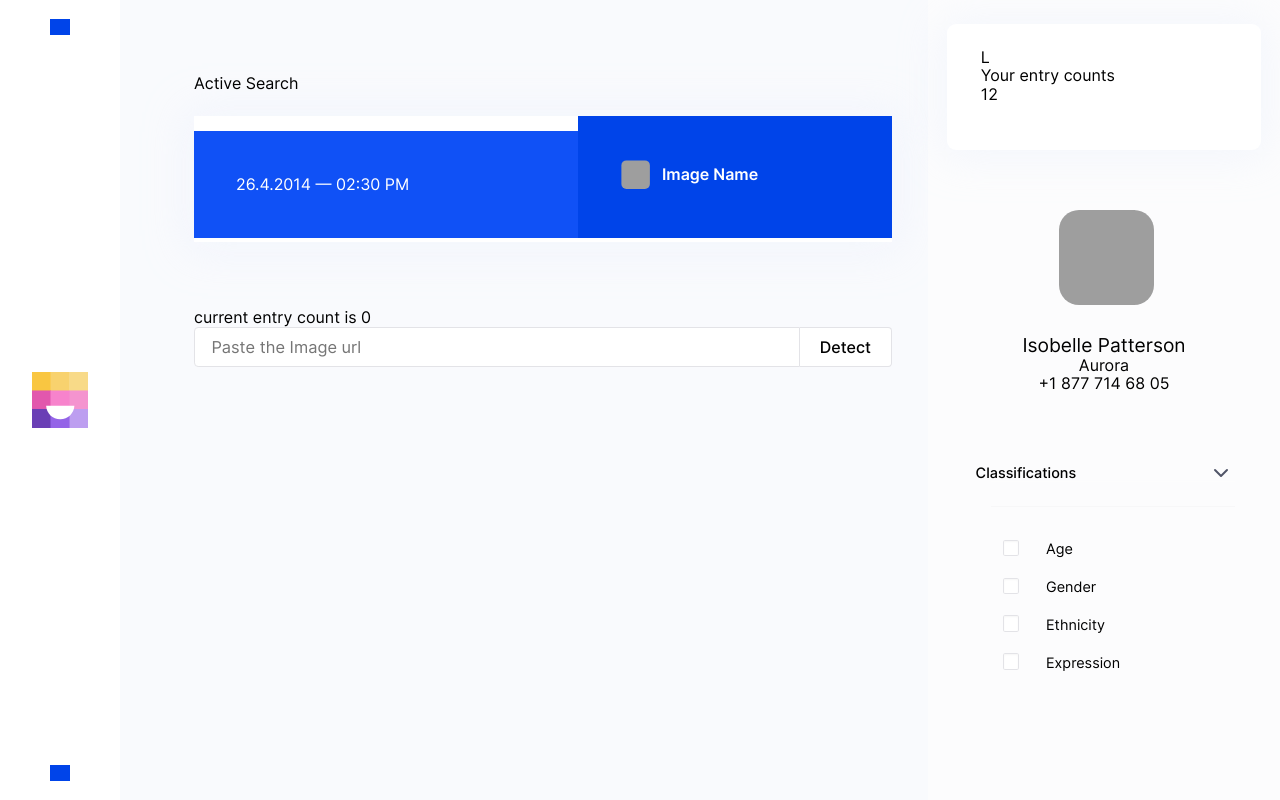
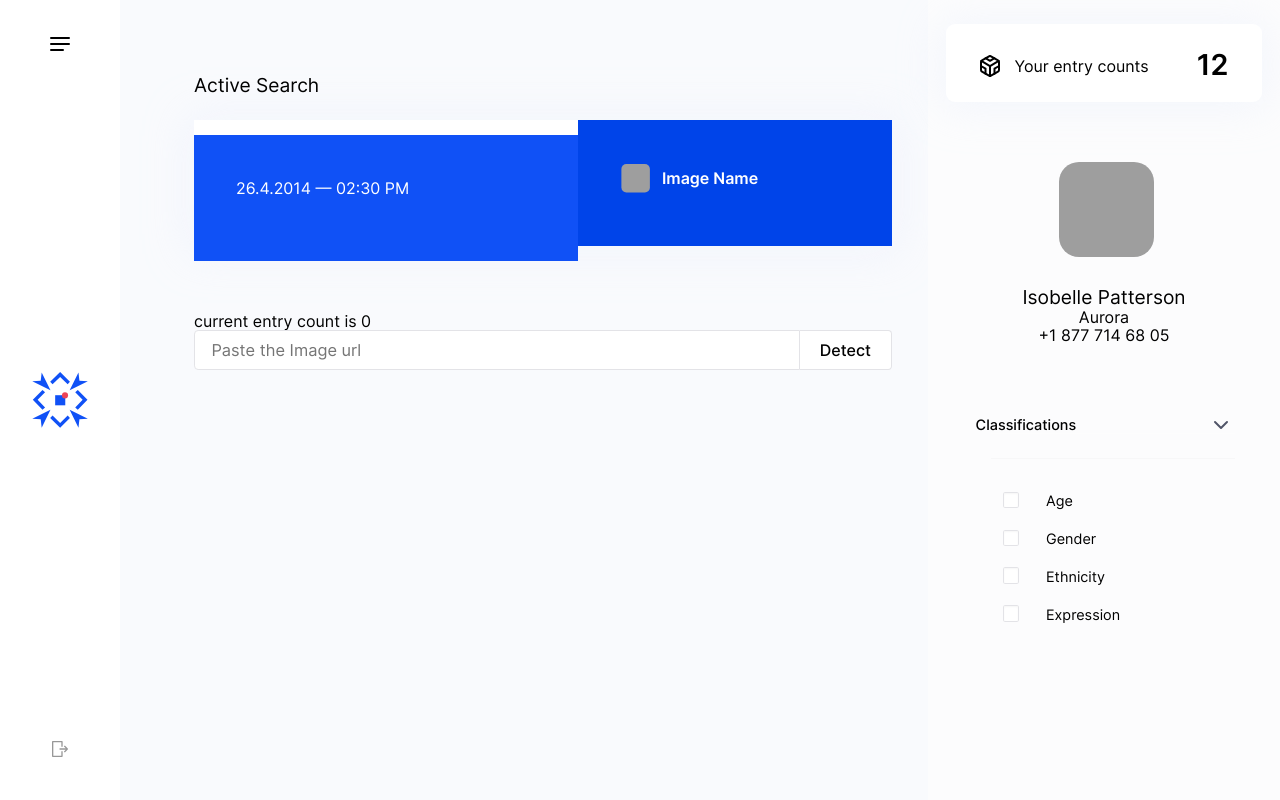
Before and after one commit to murshidazher/emotive, a React (Create React App) app in the folder client/: page / in a window 1280 px wide. Built offline with nearby package versions, Linux system fonts and the light colour scheme; grey boxes are pictures that could not be loaded.

Commit message:
feat(multiple): Add UI features

```diff
--- a/client/src/components/Logo/Logo.js
+++ b/client/src/components/Logo/Logo.js
@@ -4,7 +4,7 @@ import './Logo.css';
 const Logo = (props) => {
     return (
 
-        <a className="navbar-brand" href="#/">
+        <a className="navbar-brand" href="/">
         <svg className="logo" shapeRendering="geometricPrecision" style={{backgroundImage: `url(${props.backgroundImage})`, backgroundRepeat: 'no-repeat',
        backgroundPosition: 'center'}}>
 
--- a/client/src/components/Navigation/Navigation.css
+++ b/client/src/components/Navigation/Navigation.css
@@ -16,7 +16,6 @@
     top: 5px;
     width: 20px;
     height: 16px;
-    background-color: #0044E9;
 }
 
 .signout-btn {
@@ -27,7 +26,6 @@
     display: block;
     width: 20px;
     height: 16px;
-    background-color: #0044E9;
 }
 
 
@@ -70,15 +68,17 @@
     background-color: #FCFCFD;
 }
 
-.side-options__name {
+.side-options__details {
     margin: auto;
     margin-top: 1.5rem;
     height: 78px;
-    width: 70%;
+    width: 90%;
     background: #FFFFFF;
     box-shadow: 0 2px 40px 6px #e7effd5c;
     border-radius: 9px;
-    padding: 24px 34px;
+
+    position: relative;
+    vertical-align: middle;
 }
 
 .side-options__opt {
@@ -262,12 +262,11 @@
     .menu-btn {
         position: relative;
         margin: auto;
-        margin-top: 44px;
+        margin-top: 78px;
         text-align: center;
         display: block;
         width: 20px;
         height: 16px;
-        background-color: #0044E9;
     }
 
     .menu-wrapper {
@@ -288,7 +287,7 @@
         display: block;
         width: 20px;
         height: 16px;
-        background-color: #0044E9;
+        opacity: .4;
     }
 
     .signout-wrapper {
@@ -297,7 +296,7 @@
         left: 50%;
         transform: translateX(-50%);
         /* margin: auto; */
-        margin-bottom: 54px;
+        margin-bottom: 78px;
         text-align: center;
         display: block;
     }
@@ -306,3 +305,41 @@
 .z9999 {
     z-index: 9999;
 }
+
+.side-options__details__icon {
+    position: absolute;
+  display: inline-block;
+  vertical-align: middle;
+  margin: 7px 0;
+}
+
+.side-options__details__entry {
+    position: absolute;
+  display: inline-block;
+  vertical-align: middle;
+  margin: 9px 35px;
+}
+
+.side-options__details__count {
+    position: absolute;
+  display: inline-block;
+  vertical-align: middle;
+  font-weight: 600;
+  font-size: 1.8rem;
+  right: 0;
+  padding-right: 34px;
+}
+
+.side-options__details__wrapper {
+    position: relative;
+    padding: 24px 34px;
+}
+
+.icon-count {
+    position: relative;
+    margin: auto;
+    text-align: center;
+    display: block;
+    width: 20px;
+    height: 22px;
+}
--- a/client/src/components/Navigation/Navigation.js
+++ b/client/src/components/Navigation/Navigation.js
@@ -1,7 +1,10 @@
 import React, {Component} from 'react';
 import './Navigation.css';
 import Logo from '../Logo/Logo';
-import LogoImage from '../../img/logo.svg';
+import LogoImage from '../../img/logo_main.svg';
+import IconMenu from '../../img/icons/menu.svg';
+import IconSignOut from '../../img/icons/logout.svg';
+import IconCount from '../../img/icons/codesandbox.svg';
 
 import Tree from '../Tree/Tree'
 import Branch from '../Tree/Branch'
@@ -33,7 +36,8 @@ class Navigation extends Component {
                 <div className={(this.state.menu ? 'overlay' : '')}  onClick={this.onMenuClick}></div>
             <div className="side-bar">
                     <div  className="menu-wrapper">
-                        <div className="menu-btn" onClick={this.onMenuClick}></div>
+                        <svg className="menu-btn" onClick={this.onMenuClick} shapeRendering="geometricPrecision" style={{backgroundImage: `url(${IconMenu})`, backgroundRepeat: 'no-repeat', backgroundPosition: 'center'}}>
+                        </svg>
                     </div>
 
 
@@ -42,17 +46,24 @@ class Navigation extends Component {
                     </div>
 
                     <div  className="signout-wrapper">
-                        <div className="signout-btn"></div>
+                        <svg className="signout-btn" onClick={this.onMenuClick} shapeRendering="geometricPrecision" style={{backgroundImage: `url(${IconSignOut})`, backgroundRepeat: 'no-repeat', backgroundPosition: 'center'}}>
+                        </svg>
                     </div>
             </div>
             {/* <SideMenu onClick={props.onRouteChange} /> */}
 
             <div className={"side-options z9999 " + (this.state.menu ? '' : 'slide-in')}>
-                <div className="side-options__name">
-                    <div>L</div>
-                    <div>Your entry counts</div>
+                <div className="side-options__details">
 
-                    <div>12</div>
+                    <div className="side-options__details__wrapper">
+                    <div className="side-options__details__icon">
+                        <svg className="icon-count" onClick={this.onMenuClick} shapeRendering="geometricPrecision" style={{backgroundImage: `url(${IconCount})`, backgroundRepeat: 'no-repeat', backgroundPosition: 'center'}}>
+                            </svg>
+                    </div>
+                    <div className="side-options__details__entry">Your entry counts</div>
+                    <div className="side-options__details__count">12</div>
+                    </div>
+
                 </div>
 
                 <div className="face__wrapper">
--- a/client/src/containers/App.css
+++ b/client/src/containers/App.css
@@ -142,9 +142,10 @@ ul {
   padding: 0;
 }
 
-.ml {
+/* .ml {
   margin: 4.625rem 22rem 0 7.5rem;
-}
+} */
+
 
 .wrapper {
   margin: 0 2.25rem 0 4.625rem;
@@ -163,13 +164,13 @@ ul {
 
 }
 .box__left {
-  /* height: 100%; */
+  height: 100%;
   width: 100%;
   display: inline-block;
 }
 
 .box__right {
-  /* height: 100%; */
+  height: 100%;
   width: 100%;
   display: inline-block;
 }
@@ -515,6 +516,7 @@ ul {
 @media screen and (min-width: 30em) {
 
 
+
   .pb3-ns {
       padding-bottom: 1rem;
   }
@@ -529,18 +531,13 @@ ul {
   }
 }
 
-@media screen and (max-width: 60em) {
+
+
+@media screen and (min-width: 40em) {
 
   .ml {
-    margin: 4.625rem 2rem 0 ;
+    margin: 4.625rem 22rem 0 7.5rem;
   }
-
-  .wrapper {
-    margin: 0 ;
-  }
-}
-
-@media screen and (min-width: 40em) {
 
   .box__left {
     width: 55%;
@@ -551,6 +548,17 @@ ul {
     width: 45%;
   }
 
+}
+
+@media screen and (max-width: 60em) {
+
+  .ml {
+    margin: 7.5rem 2rem 0 ;
+  }
+
+  .wrapper {
+    margin: 0 ;
+  }
 }
 
 @media screen and (min-width: 60em) {
@@ -593,3 +601,7 @@ ul {
   width:auto;
   vertical-align: middle;
 }
+
+.sub__title {
+  font-size: 1.2rem;
+}
--- a/client/src/containers/App.js
+++ b/client/src/containers/App.js
@@ -127,7 +127,7 @@ class App extends Component {
           <div className="ml">
             <div className="wrapper">
 
-              <div>
+              <div className="sub__title">
                 Active Search
               </div>
             <div className="box" >
```
Also changed, not shown: client/src/img/icons/menu.svg, client/src/img/logo_main.svg (added).
